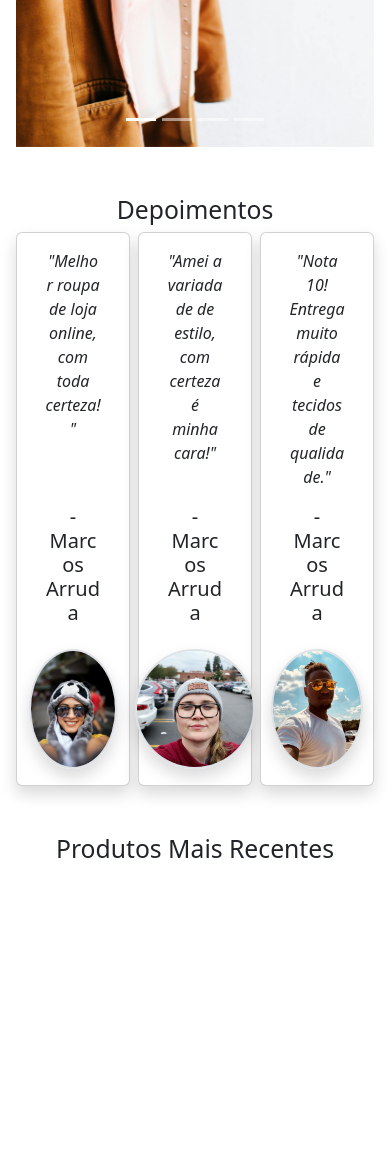
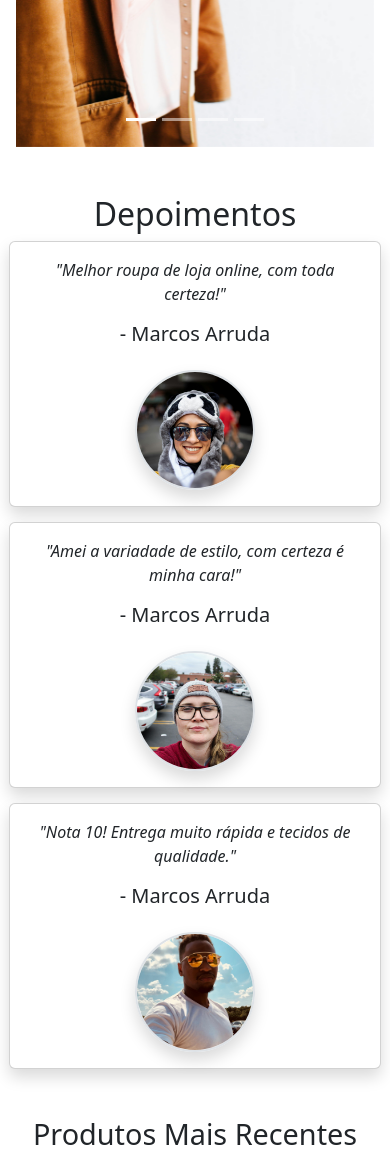
Before and after one commit to AfonsoDolmen/projeto-ecommerce, a Django app: template home/templates/home.html in a window 390 px wide. Shown: the part 529-1705 px from the top of the page. Before the commit the page ends 1387 px from the top, so only its background shows below. Run offline with Django 5.2, Linux system fonts and the light colour scheme; the template is opened without the code that fills it, so the values that code supplies are empty; parts of the project's set-up code (start-up, migrations or seed data) failed here and were passed over.

Commit message:
Responsividade home.

```diff
--- a/home/static/home/css/home.css
+++ b/home/static/home/css/home.css
@@ -41,3 +41,52 @@
     text-decoration: none !important;
     color: inherit;
 }
+
+@media screen and (max-width: 520px) {
+    .carousel-item img {
+        object-fit: cover;
+        object-position: center;
+    }
+
+    .feedback-section {
+        width: 100% !important;
+        padding: 0;
+    }
+
+    .feedback-header-container h2 {
+        font-size: 2em;
+    }
+
+    .feedback-content-container {
+        display: flex;
+        flex-direction: column;
+        align-items: center;
+        padding: 0 5px;
+        gap: 15px;
+    }
+
+    .feedback-content-container .card {
+        width: 100% !important;
+        padding: 0 !important;
+        margin: 0 !important;
+    }
+
+    .recent-products-header h2 {
+        font-size: 1.8em;
+    }
+
+    .recent-products-content {
+        display: flex;
+        flex-direction: column;
+        align-items: center;
+        gap: 15px;
+    }
+
+    .recent-products-container {
+        padding: 0 !important;
+    }
+
+    .product-card {
+        width: 100%;
+    }
+}
--- a/home/templates/home.html
+++ b/home/templates/home.html
@@ -52,7 +52,7 @@
         </div>
     </div>
 
-	<section class="container mt-5">
+	<section class="container mt-5 feedback-section">
 		<div class="feedback-header-container">
 			<h2 class="text-center">Depoimentos</h2>
 		</div>
```
